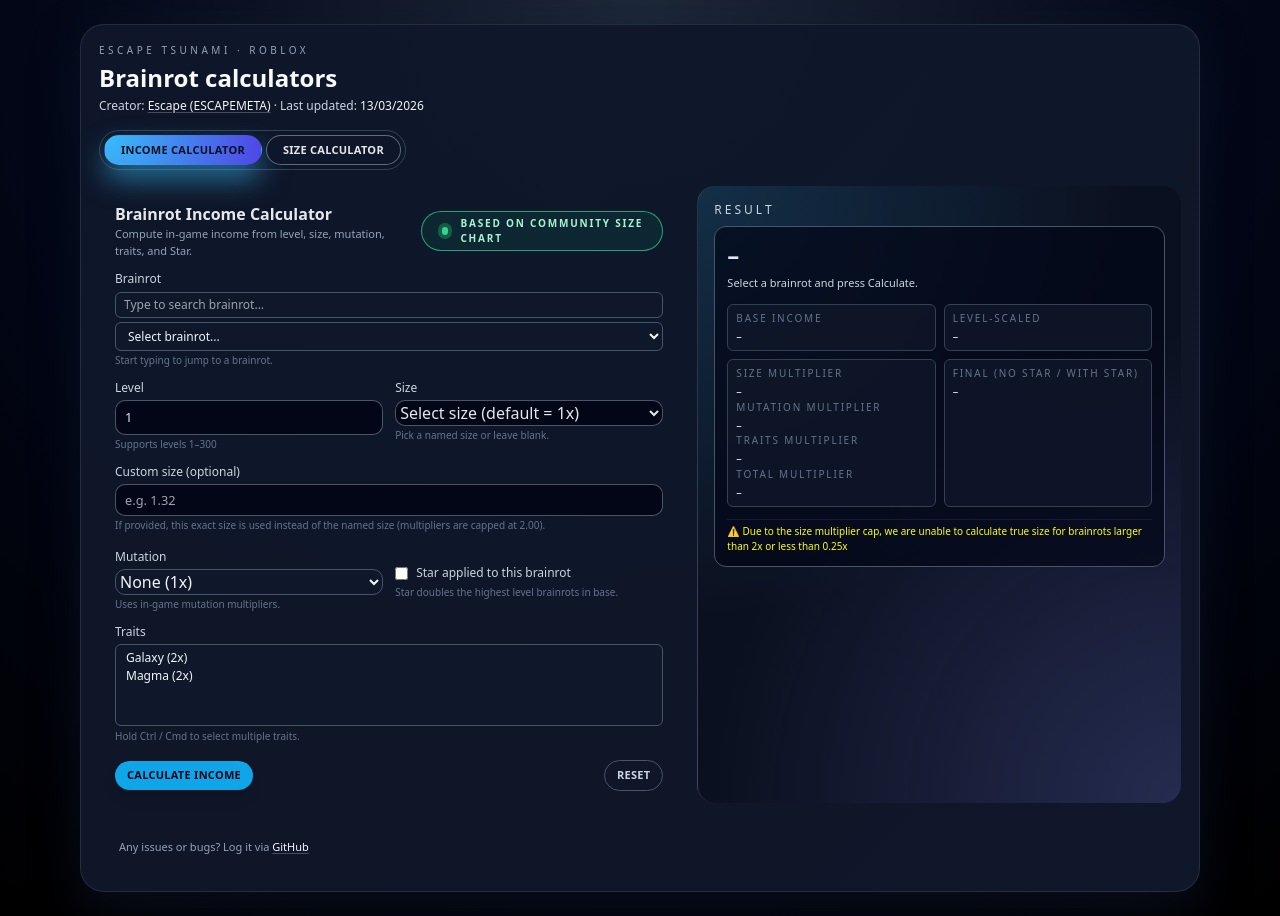
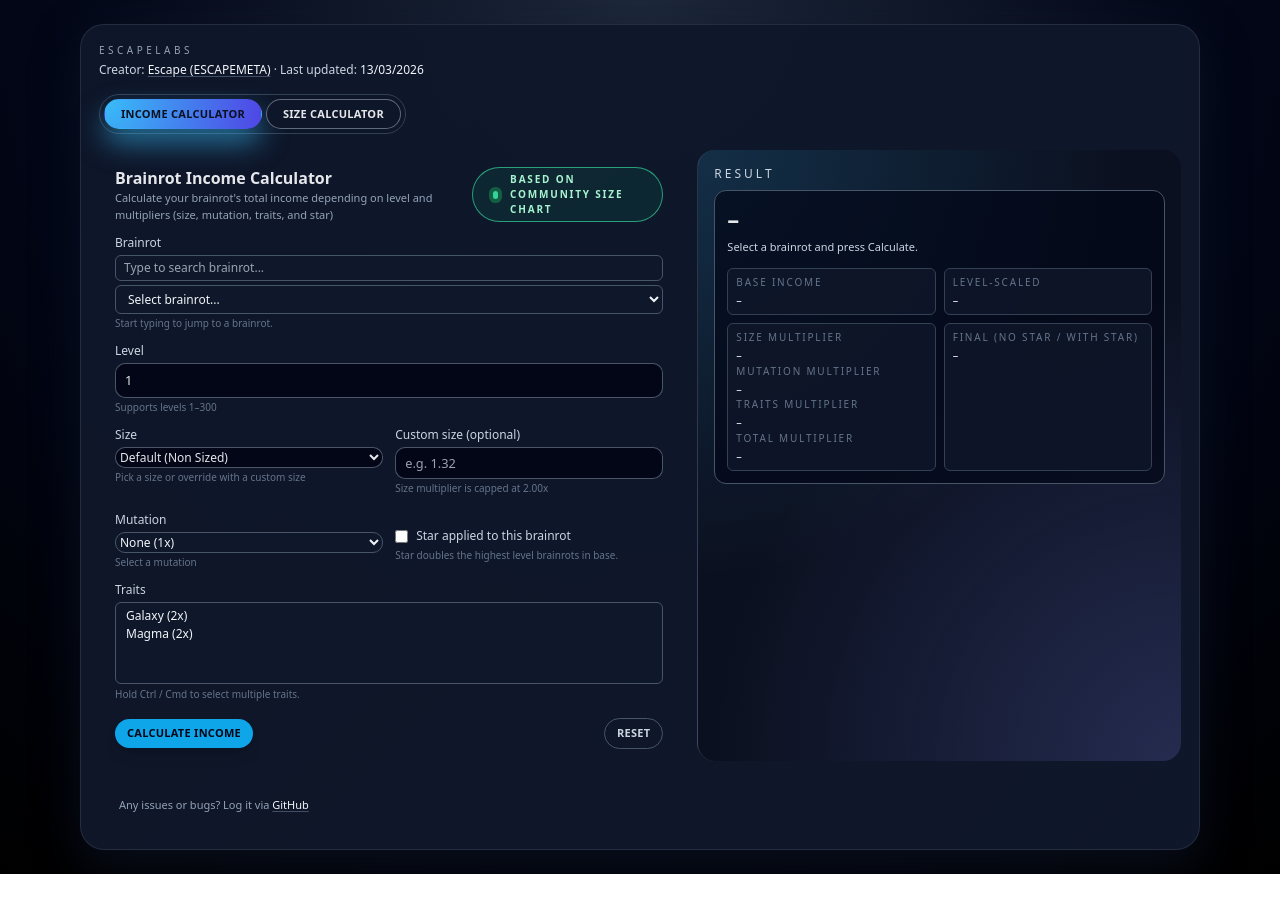
Before and after one commit to EscapeEscapeEscape/brainrot-calculator, a plain HTML site: page index.html in a window 1280 px wide. After the commit the page ends 874 px from the top, so only its background shows below. Drawn offline with nearby package versions, Linux system fonts and the light colour scheme.

Commit message:
Improve copy and layout
Improve copy and layout

```diff
--- a/index.html
+++ b/index.html
@@ -36,6 +36,7 @@
         min-height: 100vh;
         font-family: system-ui, -apple-system, BlinkMacSystemFont, "SF Pro Text",
           "Segoe UI", sans-serif;
+        font-size: 12px;
         background: radial-gradient(circle at top, #1d283a 0, #020617 55%, #000 100%);
         color: var(--text);
         display: flex;
@@ -150,11 +151,8 @@
     <div class="app-shell space-y-4">
       <header class="space-y-1">
         <p class="text-[10px] uppercase tracking-[0.35em] text-slate-400">
-          Escape Tsunami · Roblox
-        </p>
-        <h1 class="text-xl md:text-2xl font-semibold text-slate-50">
-          Brainrot calculators
-        </h1>
+          EscapeLabs
+        </p>
         <p class="text-[11px] md:text-xs text-slate-300 max-w-2xl">
           Creator:
           <a
@@ -162,11 +160,13 @@
             target="_blank"
             rel="noopener noreferrer"
             class="text-slate-100 underline decoration-slate-500/60 underline-offset-2 hover:text-white hover:decoration-slate-300"
-            >Escape (ESCAPEMETA)</a
-          >
+            >Escape (ESCAPEMETA)</a>
           · Last updated:
           <span class="text-slate-100">13/03/2026</span>
         </p>
+        <h1 class="text-xl md:text-2xl font-semibold text-slate-50" style="display:none;">
+          EscapeLabs: Calculators & Tools
+        </h1>
       </header>
 
       <div
@@ -202,7 +202,7 @@
                   Brainrot Income Calculator
                 </h2>
                 <p class="text-[11px] text-slate-400">
-                  Compute in‑game income from level, size, mutation, traits, and Star.
+                  Calculate your brainrot's total income depending on level and multipliers (size, mutation, traits, and star)
                 </p>
               </div>
               <span
@@ -237,7 +237,7 @@
                 </p>
               </div>
 
-              <div class="grid grid-cols-2 gap-3">
+              <div class="grid">
                 <div>
                   <label
                     for="income-level-input"
@@ -255,6 +255,9 @@
                     Supports levels 1–300
                   </p>
                 </div>
+              </div>
+
+              <div class="grid grid-cols-2 gap-3">
                 <div>
                   <label
                     for="income-size-select"
@@ -265,11 +268,9 @@
                     <option value="">Loading sizes...</option>
                   </select>
                   <p class="text-[10px] text-slate-500 mt-0.5">
-                    Pick a named size or leave blank.
-                  </p>
-                </div>
-              </div>
-
+                    Pick a size or override with a custom size
+                  </p>
+                </div>
                 <div>
                   <label
                     for="income-custom-size-input"
@@ -285,9 +286,9 @@
                     class="bg-slate-900 text-slate-100 border-slate-600 rounded-md px-2 py-1 text-xs border w-full"
                   />
                   <p class="text-[10px] text-slate-500 mt-0.5">
-                  If provided, this exact size is used instead of the named size (multipliers are capped at
-                  2.00).
-                </p>
+                    Size multiplier is capped at 2.00x
+                  </p>
+                </div>
               </div>
             </div>
 
@@ -306,7 +307,7 @@
                     <option value="">Loading...</option>
                   </select>
                   <p class="text-[10px] text-slate-500 mt-0.5">
-                    Uses in‑game mutation multipliers.
+                    Select a mutation
                   </p>
                 </div>
                 <div class="flex flex-col gap-1">
@@ -477,9 +478,12 @@
                 </div>
               </div>
 
+              <!--
                 <p class="text-[10px] text-slate-400 pt-1 border-t border-slate-800/60" style="color:yellow">
-                ⚠️ Due to the size multiplier cap, we are unable to calculate true size for brainrots larger than 2x or less than 0.25x
-              </p>
+                  WARNING MESSAGES HERE.
+                </p>
+              -->
+
             </div>
           </div>
         </div>
@@ -500,7 +504,7 @@
                 Brainrot Size Calculator
               </h2>
               <p class="text-[11px] text-slate-400">
-                Recover your true size (4dp) from a displayed in‑game income.
+                Calculate your brainrot's true size <span style="color:#ff0000">(only for brainrots with size between 0.25x and 2x)</span>
               </p>
             </div>
           </div>
@@ -675,7 +679,7 @@
                 <div class="flex items-center justify-between">
                   <span
                     class="text-slate-400 uppercase tracking-[0.2em] text-[10px]"
-                    >Estimated size</span
+                    >Estimated size multiplier and size</span
                   >
                   <span id="size-name" class="text-[11px] text-slate-300"></span>
                 </div>
@@ -684,12 +688,14 @@
                   <span class="text-[11px] font-medium text-slate-400">x</span>
                 </div>
                 <div id="size-alt" class="text-[11px] text-slate-400"></div>
+            <!--
                 <p
                   class="text-[10px] text-slate-500 pt-1 border-t border-slate-800/60"
-                  style="color: yellow"
-                >
-                ⚠️ Due to the size multiplier cap, we are unable to calculate true size for brainrots larger than 2x or less than 0.25x
-                </p>
+                  style="color: #8feaff"
+                >
+                WARNING MESSAGES HERE.
+                </p>
+            -->
               </div>
             </div>
           </div>
@@ -1953,7 +1959,7 @@
 
         // Sizes
         sizeSelect.innerHTML =
-          '<option value="">Select size (default = 1x)</option>';
+          '<option value="">Default (Non Sized)</option>';
         for (const size of sizesData) {
           const opt = document.createElement("option");
           opt.value = size.name;
```
Lines whose indentation alone changed are shown as unchanged.
